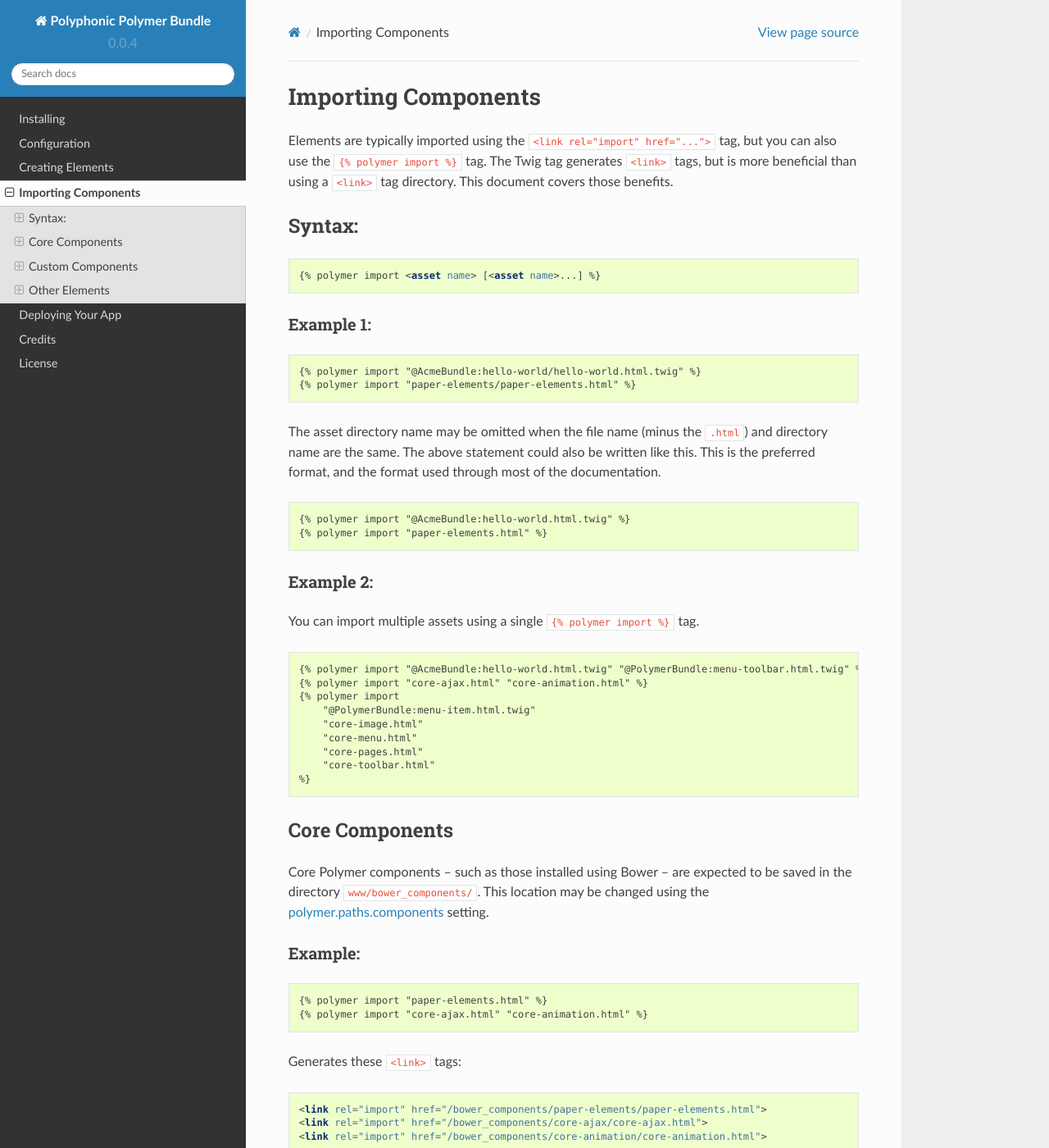
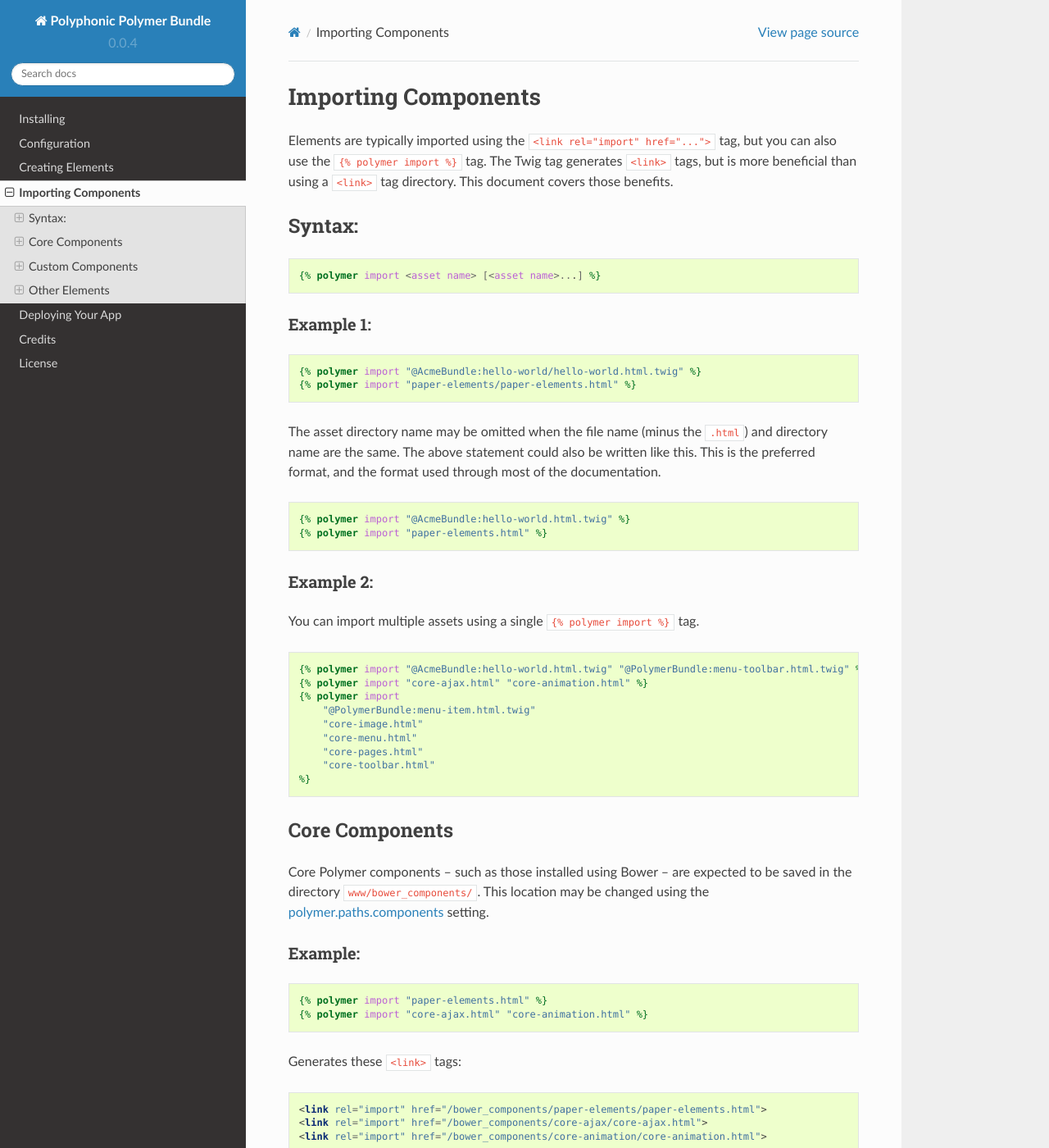
Before and after one commit to headzoo/polymer-bundle, a Sphinx documentation site: the page built from Resources/doc/importing.rst, in a window 1280 px wide and 1400 px high. Shown: the whole window at 82% size. Built offline with Sphinx 7.4.7 and the Read the Docs theme 2.0.0, drawn with Linux system fonts in a browser that asks for light colours; some of the changed text lies outside the part shown.

Commit message:
Updated docs
[ci skip]

```diff
--- a/Resources/doc/configuration.rst
+++ b/Resources/doc/configuration.rst
@@ -4,7 +4,7 @@
 This document covers the Polyphonic configuration. These settings should
 be added to your ``/app/config/config.yml`` file.
 
-.. code:: yaml
+.. sourcecode:: yaml
 
     polymer:
         debug:         true
@@ -73,7 +73,7 @@
 Will generate the these import statements whenever you use the
 ``{% polymer element %}`` tag:
 
-.. code:: html
+.. sourcecode:: twig
 
     {% polymer import "polymer/polymer.html" %}
     {% polymer import "paper-elements/paper-elements.html" %}
--- a/Resources/doc/importing.rst
+++ b/Resources/doc/importing.rst
@@ -10,14 +10,14 @@
 Syntax:
 -------
 
-.. code:: html
+.. sourcecode:: twig
 
     {% polymer import <asset name> [<asset name>...] %}
 
 Example 1:
 ^^^^^^^^^^
 
-.. code:: html
+.. sourcecode:: twig
 
     {% polymer import "@AcmeBundle:hello-world/hello-world.html.twig" %}
     {% polymer import "paper-elements/paper-elements.html" %}
@@ -27,7 +27,7 @@
 also be written like this. This is the preferred format, and the format
 used through most of the documentation.
 
-.. code:: html
+.. sourcecode:: twig
 
     {% polymer import "@AcmeBundle:hello-world.html.twig" %}
     {% polymer import "paper-elements.html" %}
@@ -38,7 +38,7 @@
 You can import multiple assets using a single ``{% polymer import %}``
 tag.
 
-.. code:: html
+.. sourcecode:: twig
 
     {% polymer import "@AcmeBundle:hello-world.html.twig" "@PolymerBundle:menu-toolbar.html.twig" %}
     {% polymer import "core-ajax.html" "core-animation.html" %}
@@ -61,14 +61,14 @@
 Example:
 ^^^^^^^^
 
-.. code:: html
+.. sourcecode:: twig
 
     {% polymer import "paper-elements.html" %}
     {% polymer import "core-ajax.html" "core-animation.html" %}
 
 Generates these ``<link>`` tags:
 
-.. code:: html
+.. sourcecode:: html
 
     <link rel="import" href="/bower_components/paper-elements/paper-elements.html">
     <link rel="import" href="/bower_components/core-ajax/core-ajax.html">
@@ -93,14 +93,14 @@
 Example:
 ^^^^^^^^
 
-.. code:: html
+.. sourcecode:: twig
 
     {% polymer import "@AcmeBundle:hello-world/hello-world.html.twig" %}
 
 Just like other import statements the directory name may be omitted when
 it matches the file name.
 
-.. code:: html
+.. sourcecode:: twig
 
     {% polymer import "@AcmeBundle:hello-world.html.twig" %}
 
@@ -114,13 +114,13 @@
 
 For example this import tag:
 
-.. code:: html
+.. sourcecode:: twig
 
     {% polymer import "@AcmeBundle:hello-world.html.twig" %}
 
 Will generate this ``<link>`` tag:
 
-.. code:: html
+.. sourcecode:: html
 
     <link rel="import" href="/_polymer/import?bundle=AcmeBundle&element=hello-world%2Fhello-world.html.twig">
 
@@ -131,13 +131,13 @@
 
 For example this import tag:
 
-.. code:: html
+.. sourcecode:: twig
 
     {% polymer import "@AcmeBundle:hello-world.html.twig" %}
 
 Will generate this ``<link>`` tag:
 
-.. code:: html
+.. sourcecode:: html
 
     <link rel="import" href="/bundles/acme/elements/hello-world/hello-world.html">
 
@@ -154,14 +154,14 @@
 Example:
 ^^^^^^^^
 
-.. code:: html
+.. sourcecode:: twig
 
     {% polymer import "/some-element/some-element.html" %}
     {% polymer import "http://example.com/some-element/some-element.html" %}
 
 Generates these ``<link>`` tags:
 
-.. code:: html
+.. sourcecode:: html
 
     <link rel="import" href="/some-element/some-element.html">
     <link rel="import" href="http://example.com/some-element/some-element.html">
--- a/Resources/doc/index.rst
+++ b/Resources/doc/index.rst
@@ -34,7 +34,7 @@
 directory at
 ``Resources/public/elements/hello-world/hello-world.html.twig``.
 
-.. code:: html
+.. sourcecode:: twig
 
     {% polymer element "hello-world" attributes="name" %}
         <template>
@@ -49,7 +49,7 @@
 
 Using the element in your views:
 
-.. code:: html
+.. sourcecode:: twig
 
     {% polymer import "@AcmeBundle:hello-world/hello-world.html.twig" %}
 
@@ -61,7 +61,7 @@
 
 Note, the import statement can also be written like this:
 
-.. code:: html
+.. sourcecode:: twig
 
     {% polymer import "@AcmeBundle:hello-world.html.twig" %}
 
--- a/Resources/doc/installing.rst
+++ b/Resources/doc/installing.rst
@@ -14,7 +14,7 @@
 
 Add ``headzoo/polymer-bundle`` to your composer.json requirements.
 
-.. code:: javascript
+.. sourcecode:: json
 
     "require": {
         "headzoo/polymer-bundle": "0.0.3"
@@ -22,7 +22,7 @@
 
 Run ``composer update`` and then add the bundle your AppKernel.php.
 
-.. code:: php
+.. sourcecode:: php
 
     class AppKernel extends Kernel
     {
```
